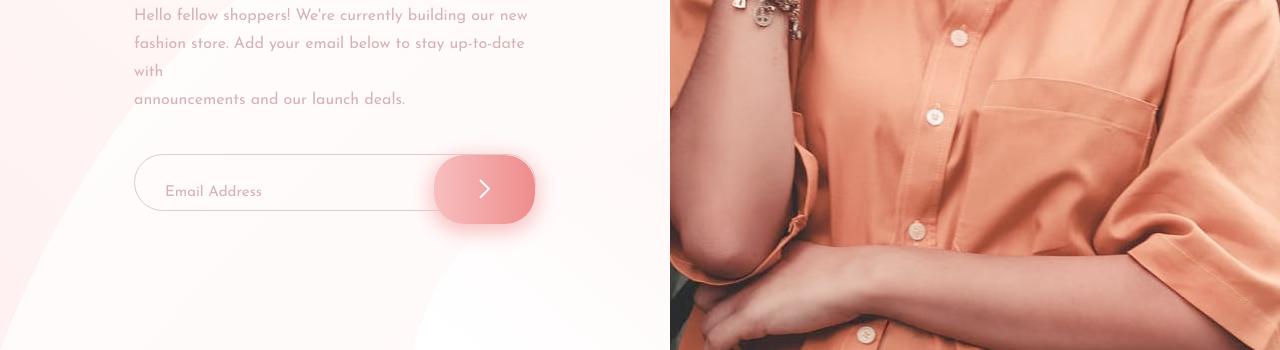
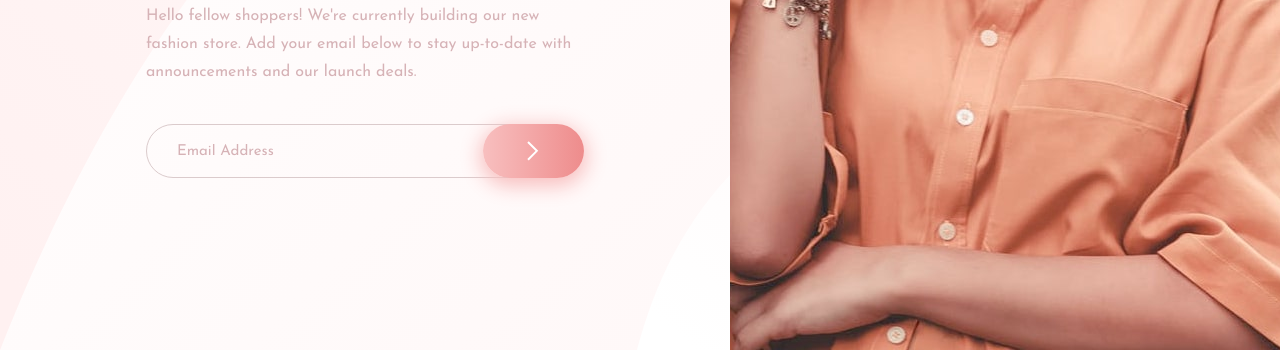
Before and after one commit to karinaestaba/base-apparel-coming-soon, a plain HTML site: page index.html in a window 1280 px wide. Shown: the part 450-800 px from the top of the page. Drawn offline with Linux system fonts and the light colour scheme.

Commit message:
+ Estilo de flujo responsive y validaciones.

```diff
--- a/assets/css/style.sass
+++ b/assets/css/style.sass
@@ -13,8 +13,9 @@ $font_family: 'Josefin Sans', sans-serif
 
 html,
 body
-  height: 100%
+  min-height: 100%
   background: linear-gradient(135deg, hsl(0, 0%, 100%), hsl(0, 100%, 98%))
+  background-repeat: no-repeat
 
 body,
 button,
@@ -38,6 +39,13 @@ b
   color: $dark_grayish_red
   font-weight: 600
 
+main
+  min-height: 100vh
+
+form
+  .error
+    display: none
+
 .container
   max-width: 1220px
   margin: 0 auto
@@ -45,13 +53,14 @@ b
 
 .main
   &-header
-    background-color: white
+    background: none
     height: 84px
     padding: 31px
 
   &-content
     text-align: center
     padding-top: 64px
+    margin-bottom: 40px
 
     p
       margin-bottom: 33px
@@ -59,61 +68,132 @@ b
 
 .hero
   display: block
+  overflow: hidden
 
   img
     display: block
 
 form
+  display: grid
+  grid-template-columns: 1fr
+  gap: 20px
+  margin: 0 auto
+
+fieldset
+  position: relative
+  border: none
+
+input
+  background: none
   border: 1px solid #dbcbcc
   height: 48px
   border-radius: 30px
-  display: grid
-  grid-template-columns: 1fr auto
-  gap: 10px
-
-input
-  background: none
-  border: 0
   outline: none
-  color: $desaturated_red
-  height: 100%
+  color: $dark_grayish_red
   padding: 23px
   font-size: 15px
   white-space: nowrap
 
+  + img
+    display: none
+    opacity: 0
+
   &::placeholder
     color: $desaturated_red
 
+  &:not(:focus):invalid
+    border: 2px solid $soft_red
+
+    ~ .error
+      position: absolute
+      display: block
+      margin-left: 30px
+      margin-top: 7px
+      font-size: 13px
+      line-height: 18px
+      animation: shake .5s ease-in-out 0s 1 normal forwards
+
+    + img
+      display: block
+      opacity: 1
+      position: absolute
+      right: 17px
+      bottom: 15px
+
 button
-  width: 65px
+  width: 100%
+  min-height: 50px
   border-radius: 30px
   background-color: $soft_red
-  height: 92%
   border: 0
   outline: none
   display: flex
   justify-content: center
   align-items: center
+  z-index: 1
 
   background: linear-gradient(90deg, hsl(0, 80%, 86%), hsl(0, 74%, 74%))
   box-shadow: 0 5px 20px 3px hsl(0, 80%, 86%)
 
   &:hover
-    opacity: .7
     cursor: pointer
+    color: #f5bbbb
     transition: opacity .5s
 
   &:active
     opacity: .9
     cursor: pointer
 
-@media screen and ( min-width: 998px )
+  &::before
+    content: 'Subscribe'
+    color: white
+
+  > img
+    display: none
+
+@media screen and ( min-width: 375px )
+  form
+    height: 48px
+    grid-template-columns: 1fr auto
+    gap: 0
+    align-content: center
+
+  input
+    width: 110%
+    border-top-right-radius: 0
+    border-bottom-right-radius: 0
+
+  button
+    width: 65px
+    height: 100%
+
+    &::before
+      display: none
+
+    > img
+      display: block
+
+  .hero
+    img
+      object-fit: cover
+      max-height: 500px
+      width: 100%
+      object-position: top
+
+@media screen and ( min-width: 558px )
+  form
+    max-width: 70%
+
+@media screen and ( min-width: 768px )
   body
     background: url('../images/bg-pattern-desktop.svg'), linear-gradient(135deg, hsl(0, 0%, 100%), hsl(0, 100%, 98%))
+    background-repeat: no-repeat
+    background-size: cover
+    background-position: center bottom
 
   .container
-    padding-left: 20%
-    padding-right: 20%
+    padding-left: 10%
+    padding-right: 10%
 
   h1
     font-size: 66px
@@ -124,17 +204,18 @@ button
   form
     height: 57px
     max-width: 446px
+    margin: 0
 
   button
     width: 101px
 
   input
-    padding: 30px
+    padding: 26px 35% 26px 30px
 
   main
     display: grid
     grid-template-areas: "c-head c-hero" "c-content c-hero"
-    grid-template-columns: 1fr auto
+    grid-template-columns: minmax(57%, 1.5fr) auto
     grid-template-rows: auto 1fr
 
   .main-content
@@ -142,10 +223,10 @@ button
     text-align: left
     padding-top: 65px
     width: 100%
+    margin-bottom: 0
 
     p
-      white-space: pre-line
-      margin-bottom: 40px
+      margin-bottom: 37px
       font-size: 16px
       line-height: 28px
 
@@ -153,7 +234,7 @@ button
     grid-area: c-head
     width: 100%
     height: auto
-    padding: 58px 20%
+    padding: 58px 10%
 
     .logo
       > img
@@ -161,3 +242,37 @@ button
 
   .hero
     grid-area: c-hero
+
+    img
+      max-height: none
+      height: 100%
+
+@media screen and ( min-width: 1220px )
+  .container
+    padding-left: 20%
+    padding-right: 20%
+
+  .main-header
+    padding: 58px 20%
+
+  .main-content
+    p
+      white-space: pre-line
+
+@media screen and ( min-width: 1900px )
+  main
+    max-width: 1220px
+    margin: 0 auto
+
+@keyframes shake
+  0%
+    transform: translateX(0)
+
+  25%
+    transform: translateX(-5px)
+
+  50%
+    transform: translateX(5px)
+
+  100%
+    transform: translateX()
--- /dev/null
+++ b/assets/js/main.js
@@ -0,0 +1,12 @@
+document.addEventListener('DOMContentLoaded', function(){
+  let subscribeForm = document.getElementById('subscribeForm');
+  let subscribeButton = document.getElementById('subscribeButton');
+
+  if (subscribeForm != null && subscribeButton != null){
+    subscribeButton.addEventListener('click', function(event){
+      if(subscribeForm.querySelectorAll(':invalid') != null){
+        event.preventDefault()
+      }
+    })
+  }
+})
--- a/index.html
+++ b/index.html
@@ -16,8 +16,8 @@
       </figure>
     </header>
     <picture class="hero">
-      <source media="(max-width: 997px)" srcset="assets/images/hero-mobile.jpg">
-      <source media="(min-width: 998px)" srcset="assets/images/hero-desktop.jpg">
+      <source media="(max-width: 375px)" srcset="assets/images/hero-mobile.jpg">
+      <source media="(min-width: 376px)" srcset="assets/images/hero-desktop.jpg">
       <img src="assets/images/hero-mobile.jpg" alt="Banner">
     </picture>
     <section class="main-content container">
@@ -27,13 +27,19 @@
       <p>Hello fellow shoppers! We're currently building our new
         fashion store. Add your email below to stay up-to-date with
         announcements and our launch deals.</p>
-        <form action="/" class="suscribe-form" id="suscribeForm">
-          <input type="email" name="email" id="email" placeholder="Email Address">
-          <button type="submit">
+        <form action="/" id="subscribeForm">
+          <fieldset>
+            <input type="email" name="email" id="subscribeEmail" placeholder="Email Address" required autofocus minlength="10">
+            <img src="assets/images/icon-error.svg" alt="x" width="25">
+
+            <span class="error">Please provide a valid email</span>
+          </fieldset>
+          <button type="button" id="subscribeButton">
             <img src="assets/images/icon-arrow.svg" alt=">" width="12">
           </button>
         </form>
       </section>
   </main>
+  <script src="assets/js/main.js"></script>
 </body>
 </html>
```
Also changed, not shown: assets/css/style.css, 1 other file.
